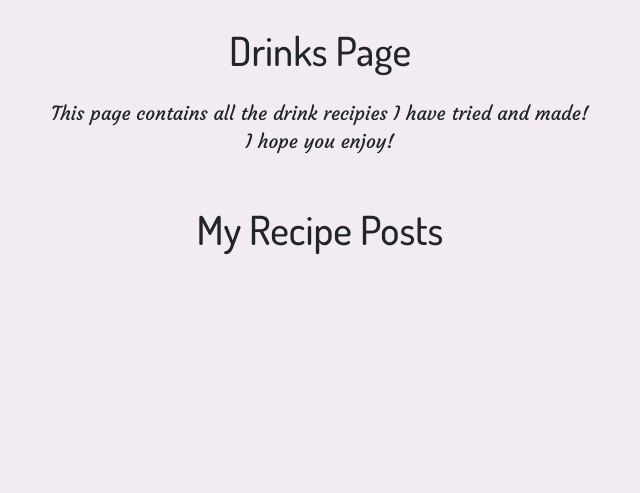
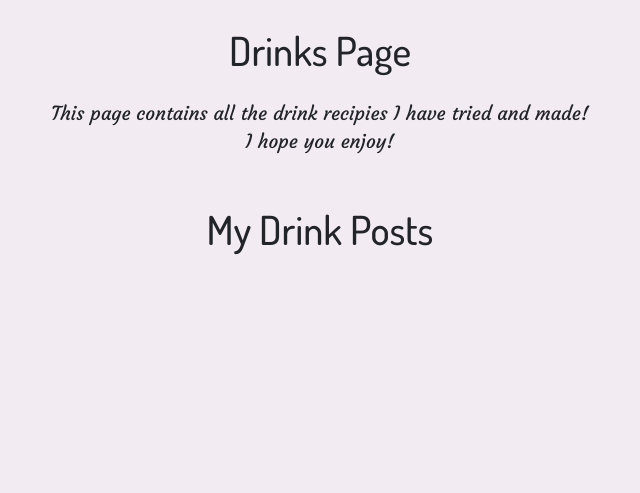
Before and after one commit to annacakes281/annas-cookbook-blog, a Django app: template templates/drinks.html in a window 1280 px wide. Shown: the part 71-564 px from the top of the page, without its empty margins (320-960 px from the left). Run offline with Django 3.2, Linux system fonts and the light colour scheme; the template is opened without the code that fills it, so the values that code supplies are empty; some libraries are stand-ins or nearby versions.

Commit message:
updated html text on drinks page

```diff
--- a/templates/drinks.html
+++ b/templates/drinks.html
@@ -11,7 +11,7 @@
     <div class="text-center">
       {% if user.is_superuser %}
       <a href="{% url 'add_drink' %}"
-        ><button id="add-new">Add New Recipe</button></a
+        ><button id="add-new">Add New Drink</button></a
       >
       {% endif %}
     </div>
@@ -22,7 +22,7 @@
 
 <div class="container-fluid">
   <div class="row">
-    <h1 class="text-center recipe-title">My Recipe Posts</h1>
+    <h1 class="text-center recipe-title">My Drink Posts</h1>
 
     <div class="col-12 mt-3 left">
       <div class="row">
```
